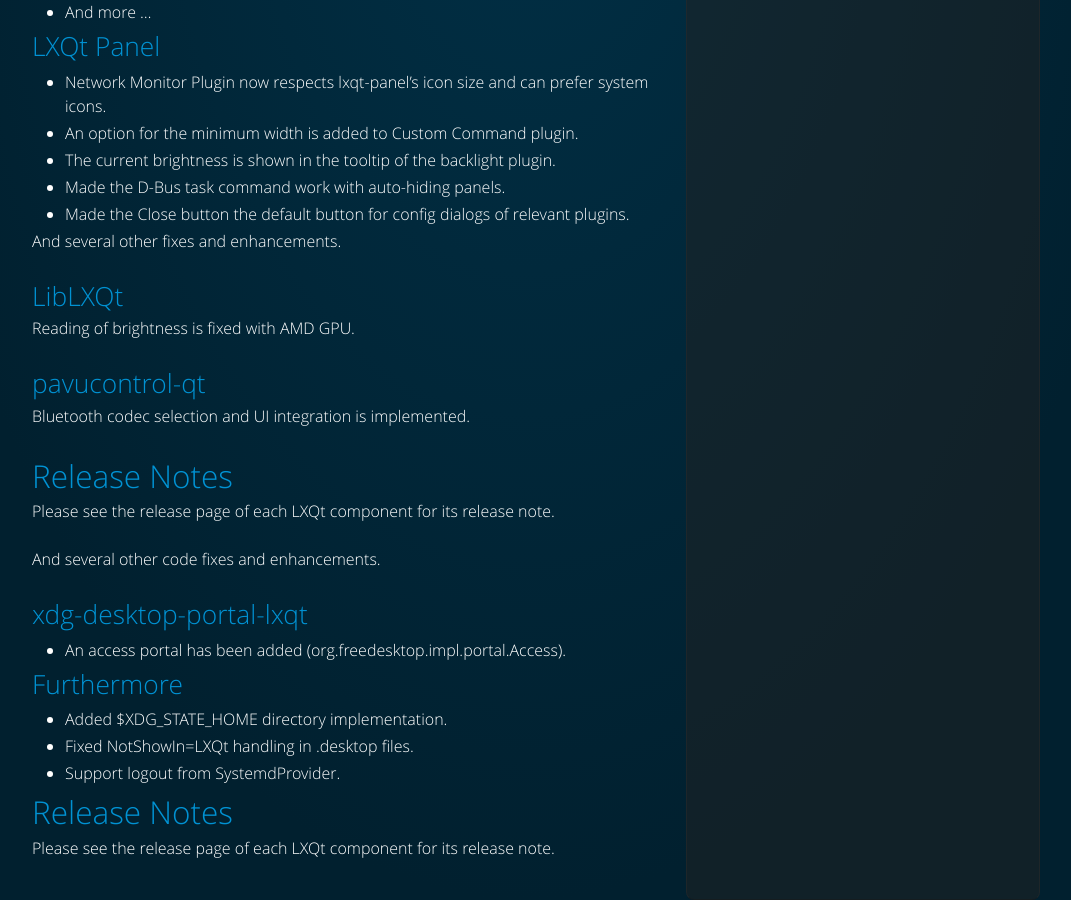
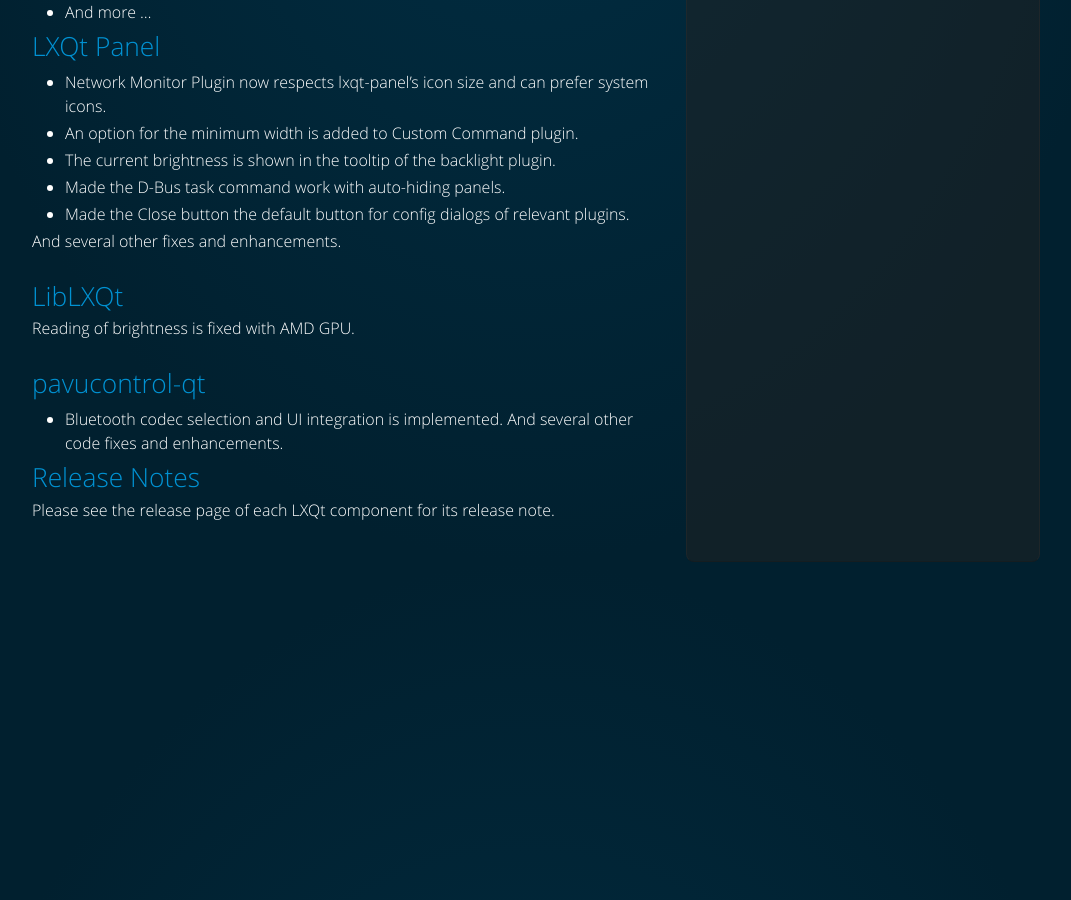
Before and after one commit to lxqt/lxqt.github.io, a Jekyll site: the page built from _posts/2026-11-05-release-2.5.0.md, in a window 1280 px wide and 900 px high, scrolled down 1336 px. Shown: the whole window, without its empty margins (112-1183 px from the left). Built offline with Jekyll 4.4.1, drawn with Linux system fonts in a browser that asks for light colours; after the commit the page ends 1898 px from its top, so only the background shows below that.

Commit message:
Some fixes

```diff
--- a/_posts/2026-11-05-release-2.5.0.md
+++ b/_posts/2026-11-05-release-2.5.0.md
@@ -58,24 +58,9 @@
 
 ## pavucontrol-qt
 
-Bluetooth codec selection and UI integration is implemented.
+ * Bluetooth codec selection and UI integration is implemented.
+ And several other code fixes and enhancements.
 
-# Release Notes
+## Release Notes
 
 Please see the release page of each LXQt component for its release note.
-
-And several other code fixes and enhancements.
-
-## xdg-desktop-portal-lxqt
-
- * An access portal has been added (org.freedesktop.impl.portal.Access).
-
-## Furthermore
-
- * Added $XDG_STATE_HOME directory implementation.
- * Fixed NotShowIn=LXQt handling in .desktop files.
- * Support logout from SystemdProvider.
-
-# Release Notes
-
-Please see the release page of each LXQt component for its release note.
```
